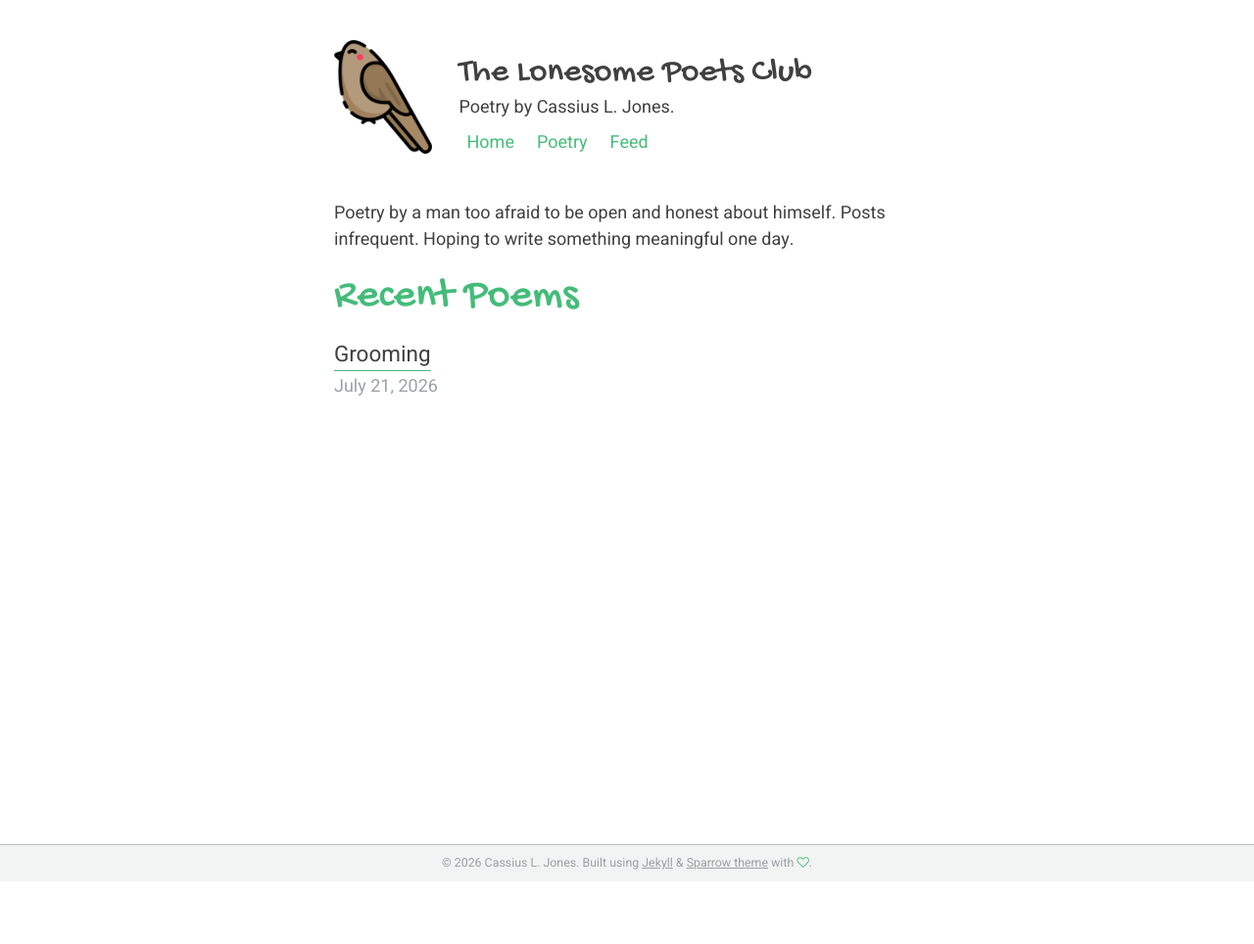
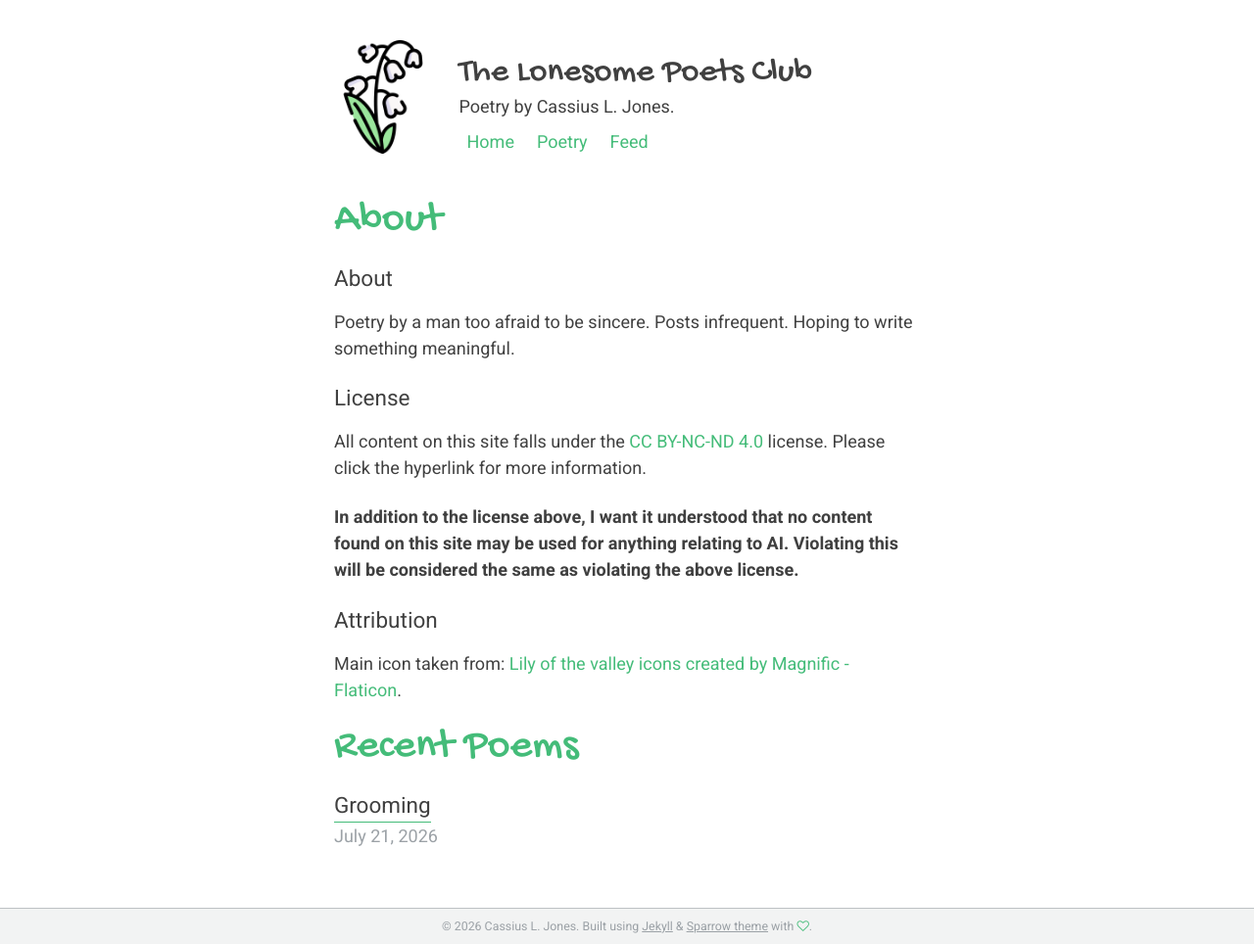
Before and after one commit to clj-tlpc/tlpc.github.io, a Jekyll site: the page built from index.md, in a window 1280 px wide. Shown: the whole page at 98% size. Built offline with Jekyll 4.4.1, drawn with Linux system fonts in a browser that asks for light colours; our own code applies the rules of GitHub Pages for plain Markdown files; before the commit the page ends 900 px from its top, so only the background shows below that.

Commit message:
final tweaks to formatting

```diff
--- a/_config.yml
+++ b/_config.yml
@@ -4,8 +4,8 @@ locale                   : "en"
 title                    : "The Lonesome Poets Club"
 title_separator          : "-"
 description              : "Poetry by Cassius L. Jones."
-favicon                  : "/assets/images/bird.png"
-avatar                   : "/assets/images/bird.png"
+favicon                  : "/assets/images/lily-of-the-valley.png"
+avatar                   : "/assets/images/lily-of-the-valley.png"
 url                      : "https://clj-tlpc.github.io" # the base hostname & protocol for your site e.g. "https://mmistakes.github.io"
 baseurl                  : "" # the subpath of your site, e.g. "/blog" leave blank if no subpath
 
@@ -20,7 +20,7 @@ disqus:
 atom_feed:
   path                   : # blank (default) uses feed.xml
 
-og_image                 : "/assets/images/bird.png" # Open Graph/Twitter default site image, optional for seo and social sharing
+og_image                 : "/assets/images/lily-of-the-valley.png" # Open Graph/Twitter default site image, optional for seo and social sharing
 
 # Social sharing
 twitter:
--- a/index.md
+++ b/index.md
@@ -2,4 +2,13 @@
 layout: home
 comments: false
 ---
-Poetry by a man too afraid to be open and honest about himself. Posts infrequent. Hoping to write something meaningful one day.
+### About
+Poetry by a man too afraid to be sincere. Posts infrequent. Hoping to write something meaningful.
+
+### License
+All content on this site falls under the [CC BY-NC-ND 4.0](https://creativecommons.org/licenses/by-nc-nd/4.0/) license. Please click the hyperlink for more information.
+
+**In addition to the license above, I want it understood that no content found on this site may be used for anything relating to AI. Violating this will be considered the same as violating the above license.**
+
+### Attribution
+Main icon taken from: [Lily of the valley icons created by Magnific - Flaticon](https://www.flaticon.com/free-icons/lily-of-the-valley).
```
Also changed, not shown: README.md, assets/images/lily-of-the-valley.png (added).
